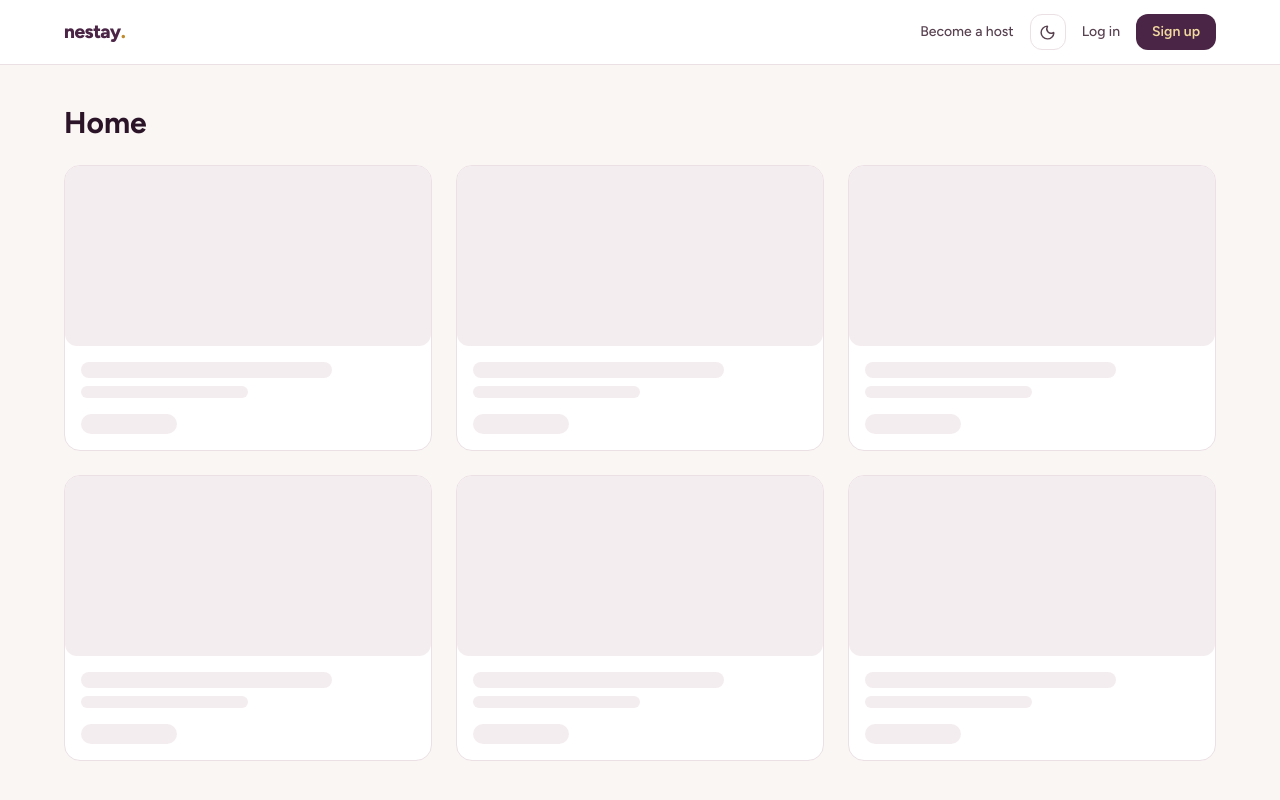
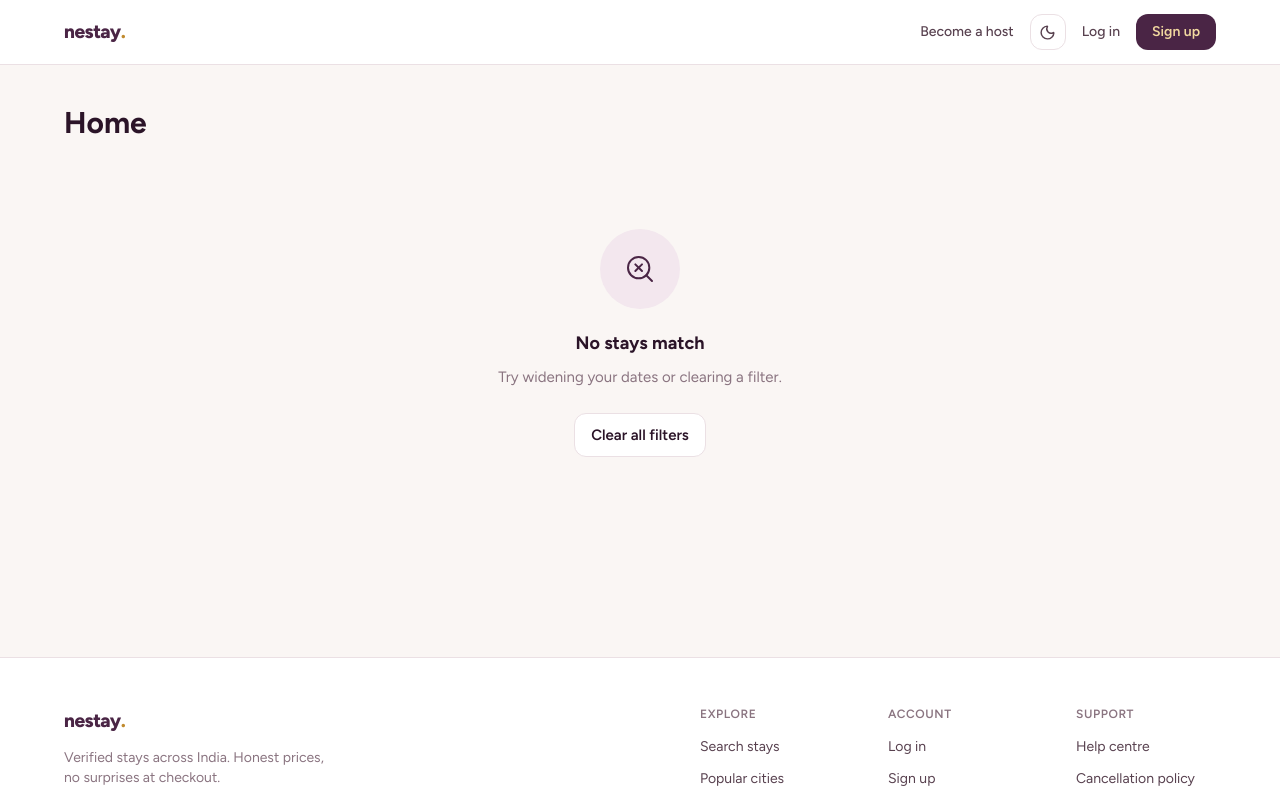
Before and after one commit to im-prince/Airbnb_Project, a React (Vite) app in the folder frontend/: page / in a window 1280 px wide. Shown: the top 800 px of the page. Built offline with nearby package versions, Linux system fonts and the light colour scheme; the HTML template or start-up script is replaced by a standard one.

Commit message:
add empty state and skeleton components

```diff
--- a/frontend/src/App.jsx
+++ b/frontend/src/App.jsx
@@ -1,13 +1,20 @@
 import { Routes, Route } from 'react-router-dom'
+import { SearchX } from 'lucide-react'
 import TopNav from './components/TopNav'
 import Footer from './components/Footer'
-import { HotelGridSkeleton } from './components/Skeleton'
+import EmptyState from './components/EmptyState'
+import Button from './components/Button'
 
 function Placeholder({ name }) {
   return (
     <div className="mx-auto max-w-[1200px] px-6 py-10">
       <h1 className="mb-6 text-3xl font-bold">{name}</h1>
-      <HotelGridSkeleton />
+      <EmptyState
+        icon={SearchX}
+        title="No stays match"
+        message="Try widening your dates or clearing a filter."
+        action={<Button variant="secondary">Clear all filters</Button>}
+      />
     </div>
   )
 }
--- /dev/null
+++ b/frontend/src/components/EmptyState.jsx
@@ -0,0 +1,19 @@
+export default function EmptyState({ icon: Icon, title, message, action }) {
+  return (
+    <div className="flex flex-col items-center justify-center px-6 py-16 text-center">
+      {Icon && (
+        <div className="mb-5 flex h-20 w-20 items-center justify-center rounded-full bg-[var(--brand-soft)]">
+          <Icon size={32} className="text-[var(--brand)]" strokeWidth={1.5} />
+        </div>
+      )}
+
+      <h2 className="m-0 text-lg font-bold text-[var(--ink)]">{title}</h2>
+
+      {message && (
+        <p className="mt-2 max-w-[360px] text-[15px] text-[var(--muted)]">{message}</p>
+      )}
+
+      {action && <div className="mt-6">{action}</div>}
+    </div>
+  )
+}
```
